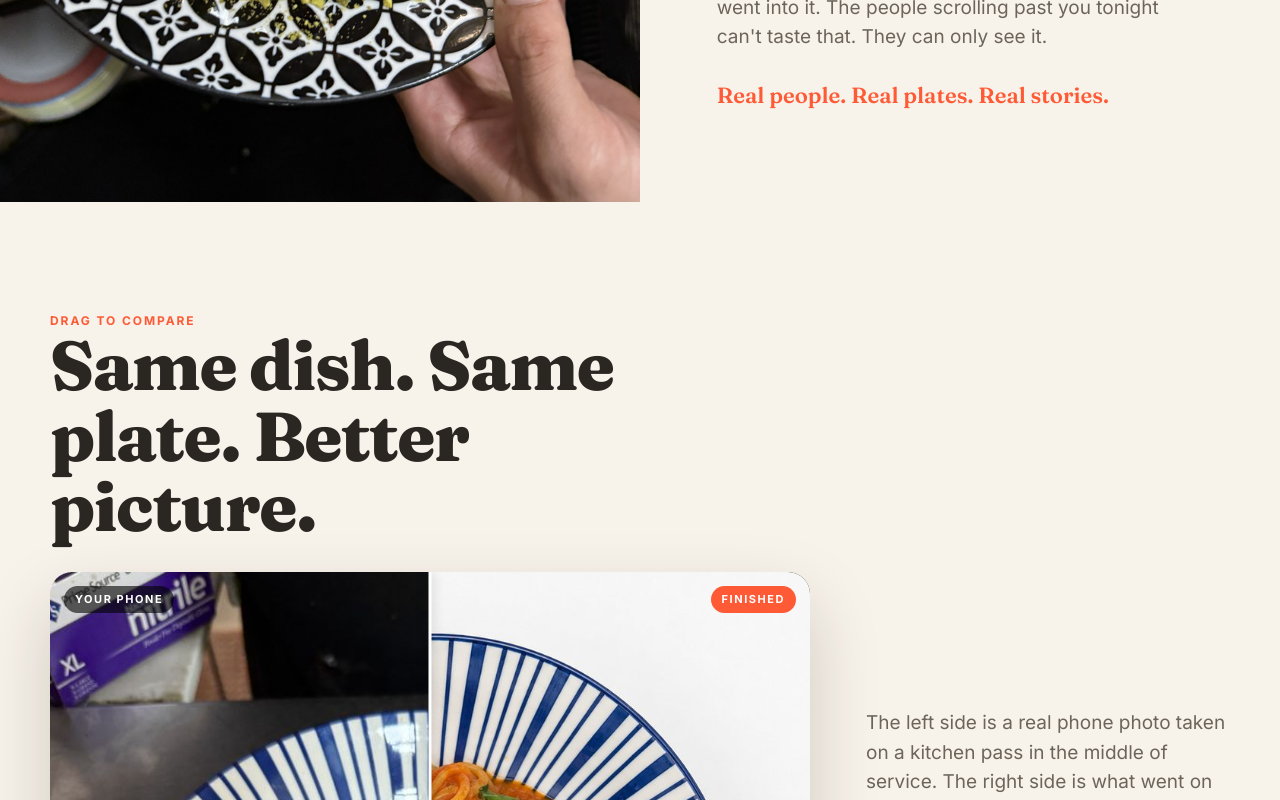
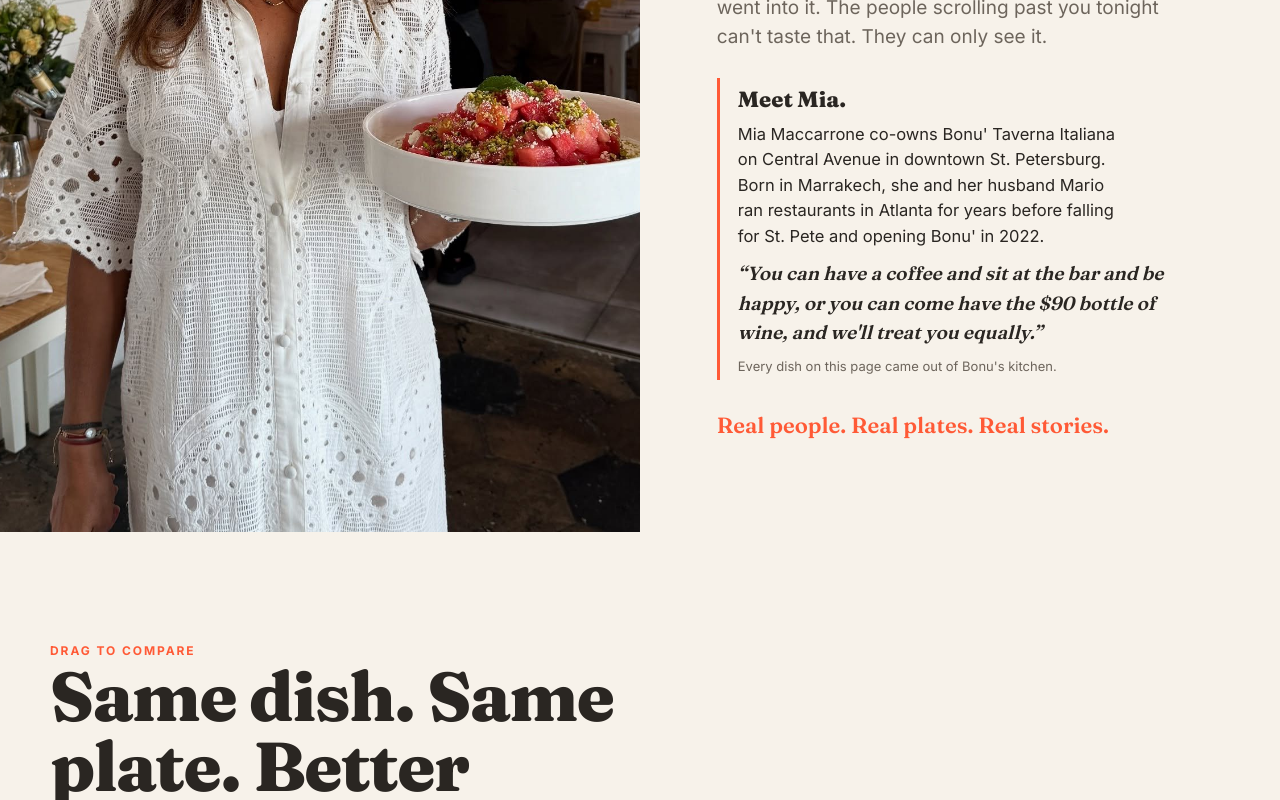
Before and after one commit to cravinadventure/mitchell-edwards-portfolio, a plain HTML site: page menu-photos/index.html in a window 1280 px wide. Shown: the part 3760-4560 px from the top of the page. Drawn offline with Linux system fonts and the light colour scheme.

Commit message:
Menu photos: Mia (Bonu' co-owner) holding a dish, Bonu' story, examples credited to Bonu'
Co-Authored-By: Claude Opus 5 <noreply@anthropic.com>

```diff
--- a/menu-photos/index.html
+++ b/menu-photos/index.html
@@ -103,11 +103,16 @@
   /* 2b. who we work with */
   .who{background:var(--cream);padding:0}
   .who .g{display:grid;grid-template-columns:1fr 1fr;min-height:92svh}
-  .who .pic{background:url(assets/hero_kitchen.jpg) center 40%/cover no-repeat;min-height:420px}
+  .who .pic{background:url(assets/owner_mia.jpg) center 30%/cover no-repeat;min-height:420px}
   .who .txt{display:flex;flex-direction:column;justify-content:center;padding:90px clamp(24px,6vw,96px)}
   .who h2{font-size:clamp(38px,4.8vw,70px);margin:12px 0 22px}
   .who p{font-size:19px;color:var(--text);max-width:38ch;margin-bottom:16px}
   .who p.soft{color:var(--soft)}
+  .meet{border-left:3px solid var(--tomato);padding:4px 0 4px 18px;margin:10px 0 18px}
+  .meet b{display:block;font-family:var(--serif);font-size:22px;margin-bottom:6px}
+  .meet p{font-size:16.5px;margin-bottom:10px}
+  .meet q{font-family:var(--serif);font-style:italic;font-size:19px;color:var(--text)}
+  .meet small{display:block;margin-top:8px;font-size:13px;color:var(--soft)}
   .who .sig{font-family:var(--serif);font-weight:600;font-size:22px;color:var(--tomato);margin-top:10px}
   @media (max-width:900px){.who .g{grid-template-columns:1fr;min-height:0}.who .pic{min-height:56svh}.who .txt{padding:60px 20px 70px}}
 
@@ -318,12 +323,18 @@
 <!-- 2b. WHO -->
 <section class="who">
   <div class="g">
-    <div class="pic" role="img" aria-label="A plate being handed across a restaurant kitchen"></div>
+    <div class="pic" role="img" aria-label="Mia Maccarrone, co-owner of Bonu&#39; Taverna Italiana, holding a dish in her dining room"></div>
     <div class="txt">
       <div class="eyebrow rv">Who we do this for</div>
       <h2 class="rv">Behind every plate is a person.</h2>
       <p class="rv">The chef who gets every dish right before it leaves the pass. The cooks who plate it the same way every night. The owner who knows half the dining room by name. They&#39;re who we work for.</p>
       <p class="soft rv">We love restaurants that care about people and about their community. Great food, great reviews, and photos that don&#39;t come close to the care that went into it. The people scrolling past you tonight can&#39;t taste that. They can only see it.</p>
+      <div class="meet rv">
+        <b>Meet Mia.</b>
+        <p>Mia Maccarrone co-owns Bonu&#39; Taverna Italiana on Central Avenue in downtown St. Petersburg. Born in Marrakech, she and her husband Mario ran restaurants in Atlanta for years before falling for St. Pete and opening Bonu&#39; in 2022.</p>
+        <q>You can have a coffee and sit at the bar and be happy, or you can come have the $90 bottle of wine, and we&#39;ll treat you equally.</q>
+        <small>Every dish on this page came out of Bonu&#39;s kitchen.</small>
+      </div>
       <div class="sig rv">Real people. Real plates. Real stories.</div>
     </div>
   </div>
@@ -349,7 +360,7 @@
       </div>
     </div>
     <div class="ba-note rv">
-      <p class="lead" style="margin-top:0">The left side is a real phone photo taken on a kitchen pass in the middle of service. The right side is what went on the menu.</p>
+      <p class="lead" style="margin-top:0">The left side is a real phone photo taken on the pass at Bonu&#39; in the middle of service. The right side is what went on the menu.</p>
       <p><b>What changes:</b> the angle, the lighting and the background, so every dish reads clearly on a small screen.</p>
       <p style="margin-top:12px"><b>What doesn&#39;t:</b> the chef&#39;s plating. Every finished photo is checked against your original before it&#39;s delivered.</p>
     </div>
```
Also changed, not shown: menu-photos/assets/owner_mia.jpg (added).
